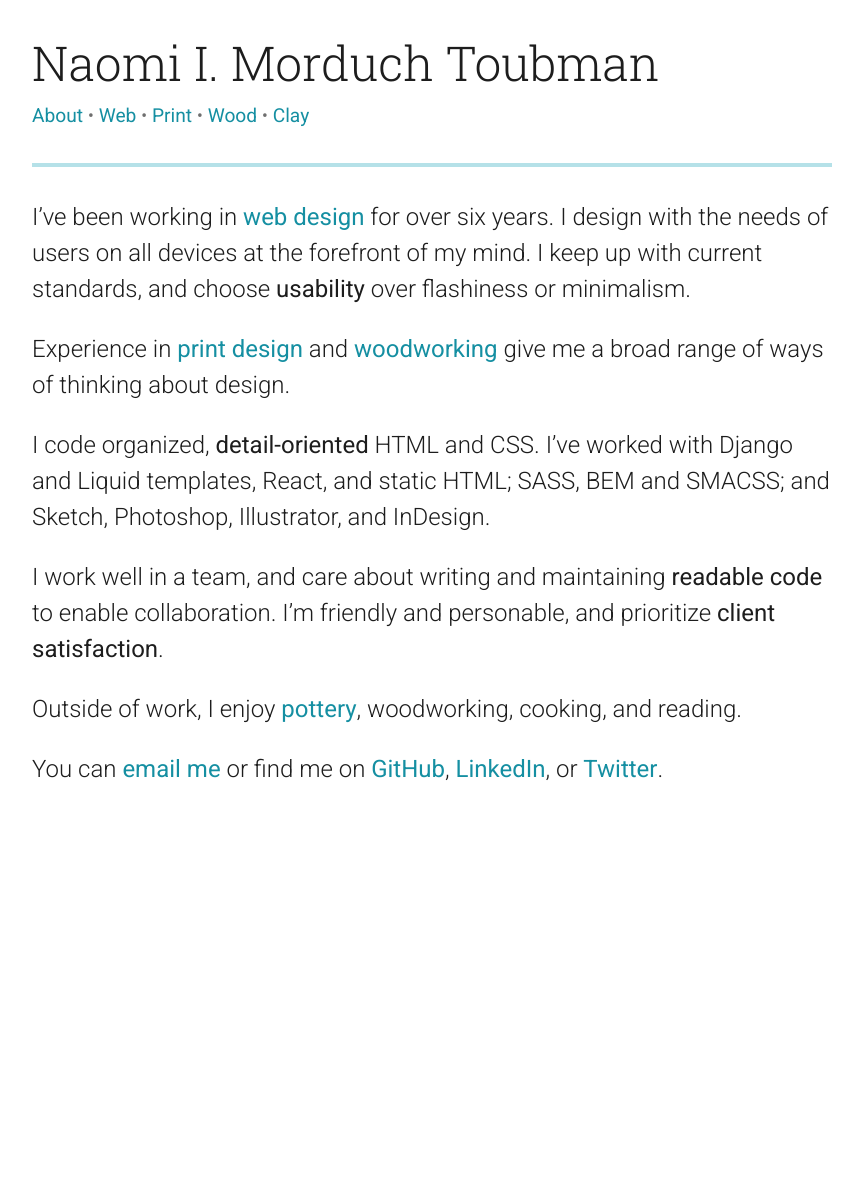
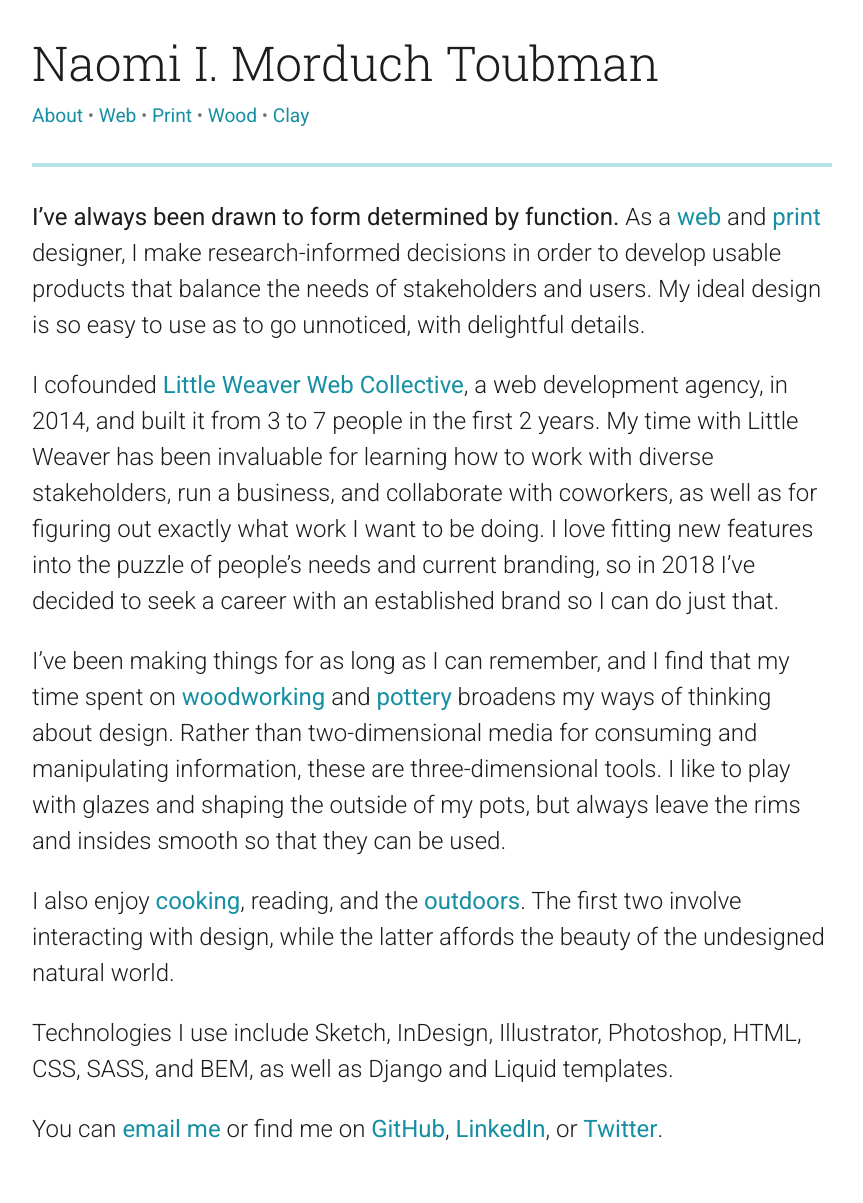
Before and after one commit to nmorduch/nmorduch.github.io, a Jekyll site: the page built from index.md, in a window 1280 px wide. Shown: the whole page, without its empty margins (208-1071 px from the left). Built offline with Jekyll 4.4.1, drawn with Linux system fonts in a browser that asks for light colours; before the commit the page ends 900 px from its top, so only the background shows below that.

Commit message:
Update main text

```diff
--- a/index.md
+++ b/index.md
@@ -2,15 +2,16 @@
 layout: big-text
 ---
 
-I've been working in [web design]({{ baseurl }}/work/web) for over six years. I design with the needs of users on all devices at the forefront of my mind. I keep up with current standards, and choose **usability** over flashiness or minimalism.
+**I've always been drawn to form determined by function.**
+As a [web]({{ baseurl }}/work/web) and [print]({{ baseurl }}/work/print) designer, I make research-informed decisions in order to develop usable products that balance the needs of stakeholders and users. My ideal design is so easy to use as to go unnoticed, with delightful details.
 
-Experience in [print design]({{ baseurl }}/work/print) and [woodworking]({{ baseurl }}/work/wood) give me a broad range of ways of thinking about design.
+I cofounded [Little Weaver Web Collective](http://littleweaverweb.com), a web development agency, in 2014, and built it from 3 to 7 people in the first 2 years. My time with Little Weaver has been invaluable for learning how to work with diverse stakeholders, run a business, and collaborate with coworkers, as well as for figuring out exactly what work I want to be doing. I love fitting new features into the puzzle of people's needs and current branding, so in 2018 I've decided to seek a career with an established brand so I can do just that.
 
-I code organized, **detail-oriented** HTML and CSS. I've worked with Django and Liquid templates, React, and static HTML; SASS, BEM and SMACSS; and Sketch, Photoshop, Illustrator, and InDesign.
+I've been making things for as long as I can remember, and I find that my time spent on [woodworking]({{ baseurl }}/work/wood) and [pottery]({{ baseurl }}/work/clay) broadens my ways of thinking about design. Rather than two-dimensional media for consuming and manipulating information, these are three-dimensional tools. I like to play with glazes and shaping the outside of my pots, but always leave the rims and insides smooth so that they can be used.
 
-I work well in a team, and care about writing and maintaining **readable code** to enable  collaboration. I'm friendly and personable, and prioritize **client satisfaction**.
+I also enjoy [cooking]({{ baseurl }}/2013/cooking), reading, and the [outdoors]({{ baseurl }}/work/photo). The first two involve interacting with design, while the latter affords the beauty of the undesigned natural world.
 
-Outside of work, I enjoy [pottery]({{ baseurl }}/work/clay), woodworking, cooking, and reading.
+Technologies I use include Sketch, InDesign, Illustrator, Photoshop, HTML, CSS, SASS, and BEM, as well as Django and Liquid templates.
 
 You can
 [email me](mailto:nmorduch@gmail.com)
```
